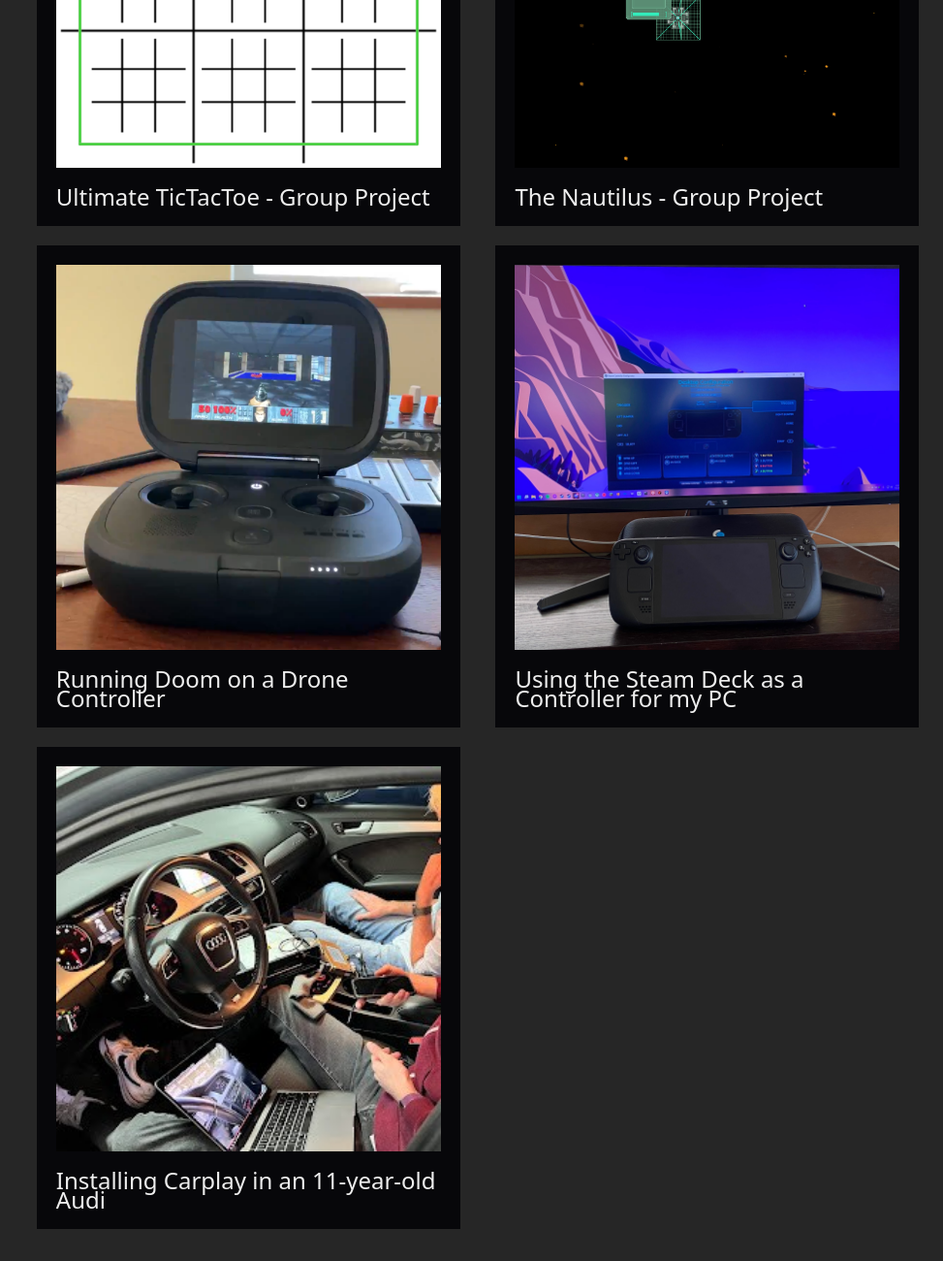
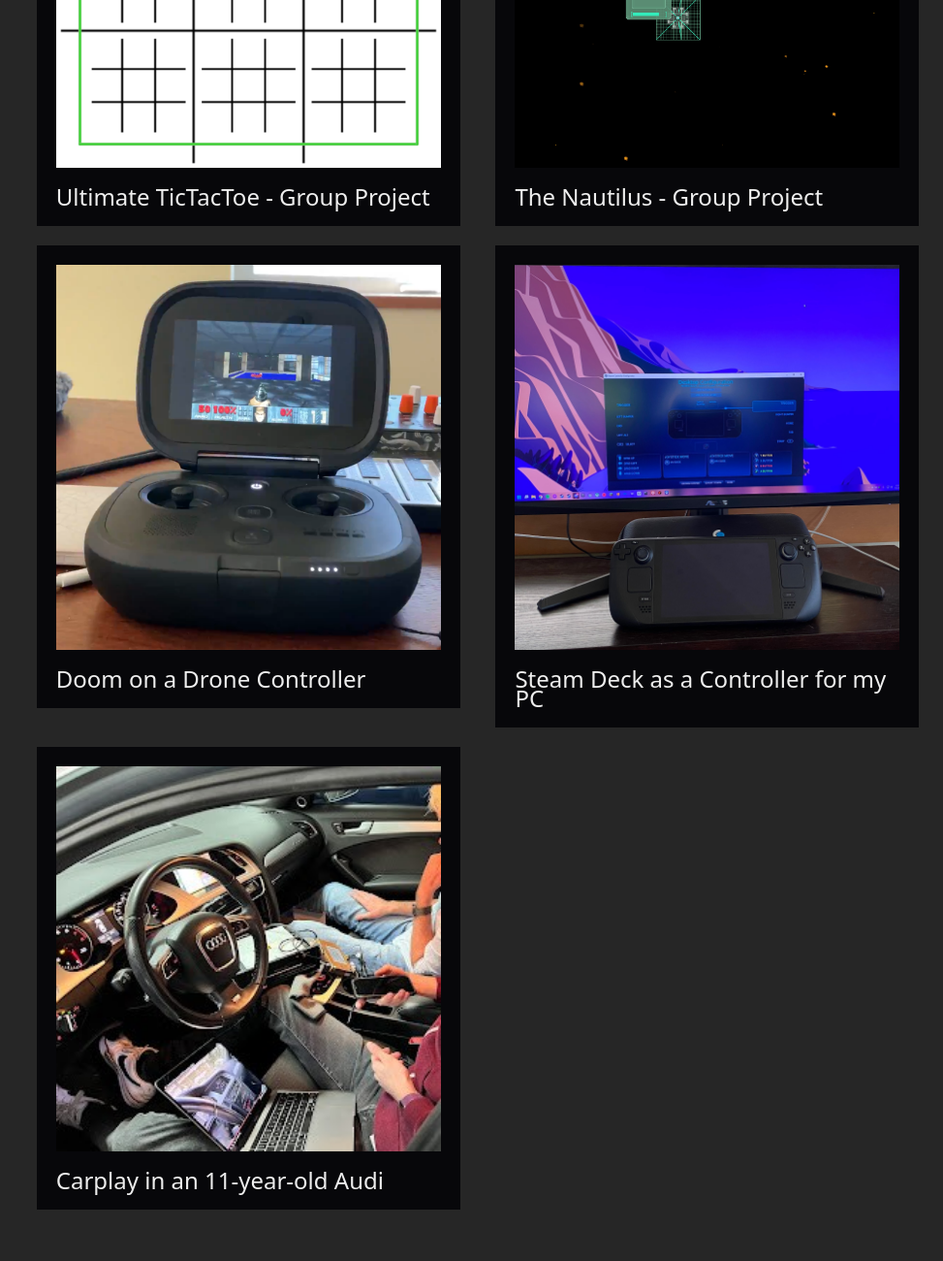
Before and after one commit to Romano-Garmez/Romano-Garmez.github.io, a plain HTML site: page index.html in a window 1280 px wide. Shown: the part 875-2175 px from the top of the page at 97% size, without its empty margins (307-1280 px from the left). Drawn offline with nearby package versions, Linux system fonts and the light colour scheme.

Commit message:
single line portfolio entries

```diff
--- a/index.html
+++ b/index.html
@@ -121,21 +121,21 @@
 				<a href="https://blog.romangarms.com/2023/10/doom-on-drone-controller.html" target="_blank">
 					<div class="box">
 						<img src="portfolio-icons/GoProKarmaDoomIcon.png" class="preview-image">
-						Running Doom on a Drone Controller
+						Doom on a Drone Controller
 					</div>
 				</a>
 				<a href="https://blog.romangarms.com/2022/08/using-steam-deck-as-controller-for-my.html"
 					target="_blank">
 					<div class="box">
 						<img src="portfolio-icons/SteamDeckIcon.jpg" class="preview-image">
-						Using the Steam Deck as a Controller for my PC
+						Steam Deck as a Controller for my PC
 					</div>
 				</a>
 				<a href="https://blog.romangarms.com/2023/01/installing-carplay-in-11-year-old-audi.html"
 					target="_blank">
 					<div class="box">
 						<img src="portfolio-icons/AudiCarplayIcon.jpg" class="preview-image">
-						Installing Carplay in an 11-year-old Audi
+						Carplay in an 11-year-old Audi
 					</div>
 				</a>
 			</div>
```
